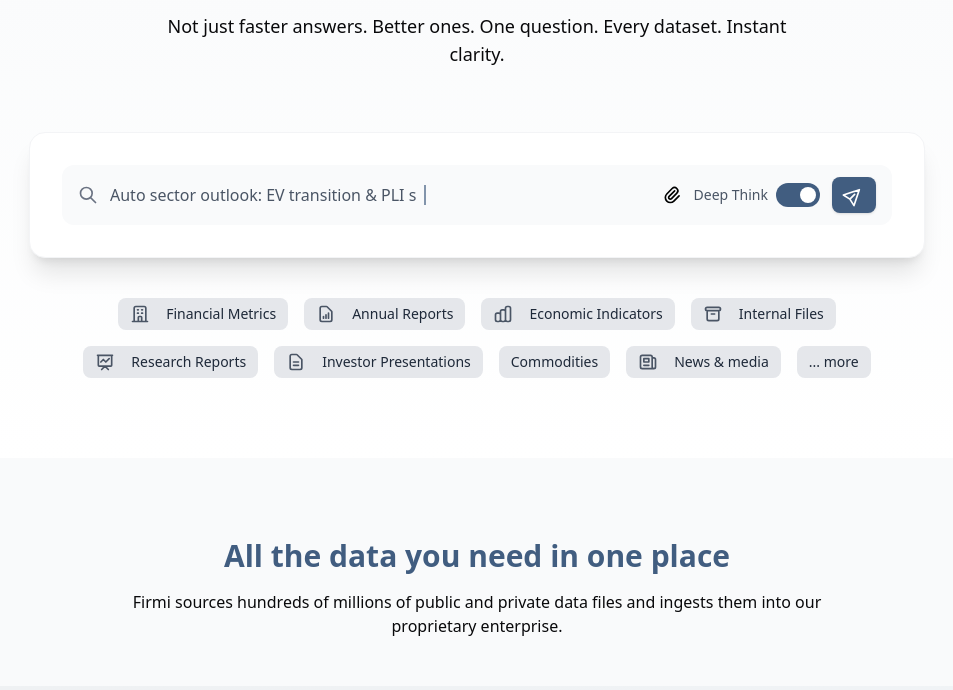
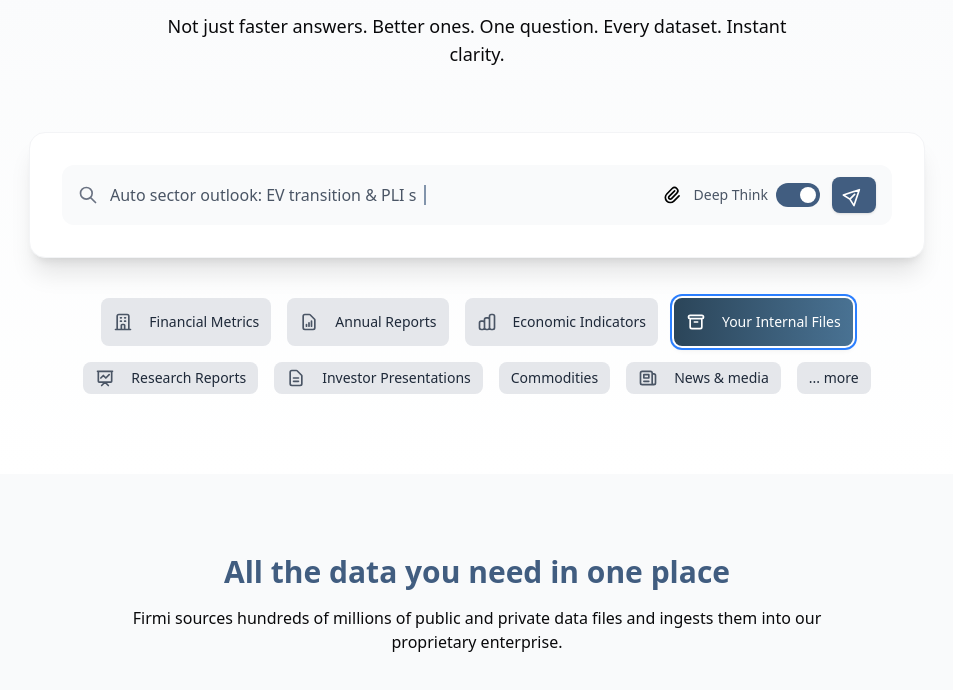
Before and after one commit to Tarunchintakunta/test-land, a Next.js app: page / in a window 1280 px wide. Shown: the part 784-1474 px from the top of the page, without its empty margins (163-1116 px from the left). Built offline with nearby package versions, Linux system fonts and the light colour scheme; grey boxes are pictures that could not be loaded.

Commit message:
changed the button style

```diff
--- a/components/QuerySection.tsx
+++ b/components/QuerySection.tsx
@@ -184,15 +184,15 @@
             </Button3D>
 
             <Button3D
-              variant="secondary"
+              variant="primary"
               size="sm"
-              className="flex items-center space-x-2"
-              active={activeSource === 'Internal Files'}
+              className="flex items-center space-x-2 btn-primary"
+              active={true}
             >
-              <svg className="w-5 h-5 text-gray-600" fill="none" stroke="currentColor" viewBox="0 0 24 24">
+              <svg className="w-5 h-5 text-white" fill="none" stroke="currentColor" viewBox="0 0 24 24">
                 <path strokeLinecap="round" strokeLinejoin="round" strokeWidth="2" d="M5 8h14M5 8a2 2 0 110-4h14a2 2 0 110 4M5 8v10a2 2 0 002 2h10a2 2 0 002-2V8m-9 4h4"></path>
               </svg>
-              <span className="font-medium">Internal Files</span>
+              <span className="font-medium">Your Internal Files</span>
             </Button3D>
 
             <Button3D
```
